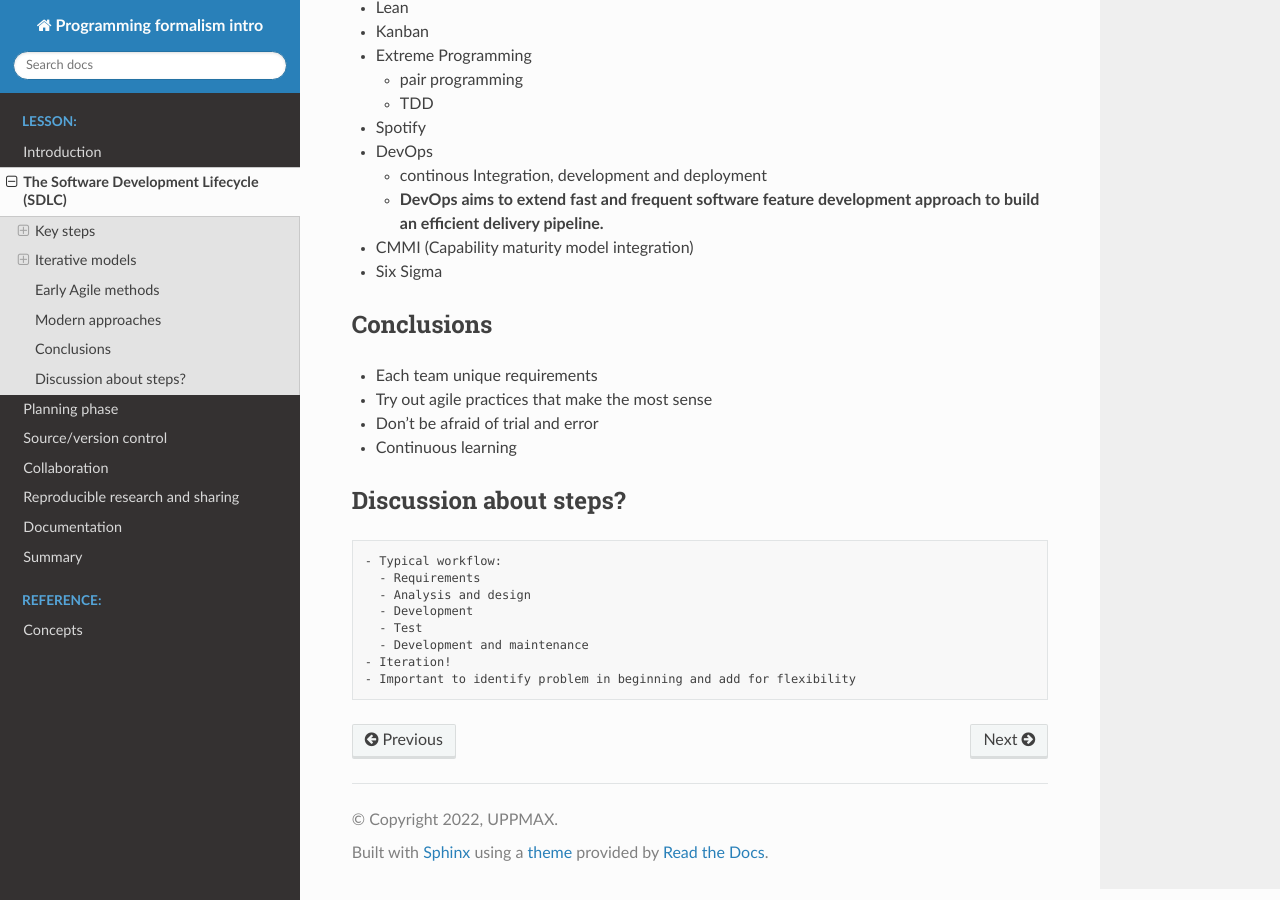
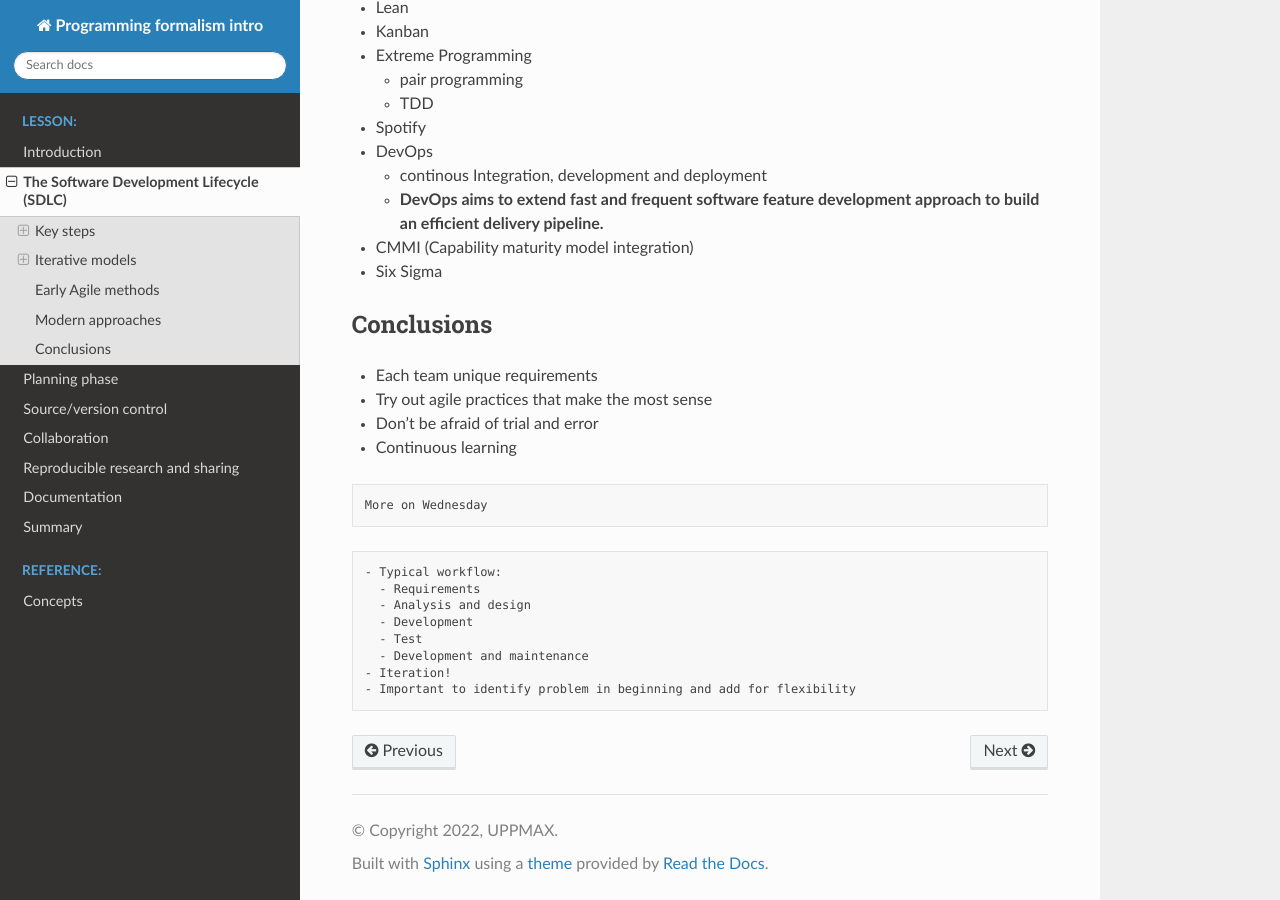
Before and after one commit to UPPMAX/programming_formalisms_intro, a Sphinx documentation site: the page built from doc/sdlc.md, in a window 1280 px wide and 900 px high, scrolled down 2655 px. Built offline with Sphinx 7.4.7 and the Read the Docs theme 2.0.0, drawn with Linux system fonts in a browser that asks for light colours; pages that are not in the unit, such as notebooks, are missing from menus.

Commit message:
Update sdlc.md

````diff
--- a/doc/sdlc.md
+++ b/doc/sdlc.md
@@ -9,6 +9,8 @@
 - We will have an introduction to some the SDLC:s
 - More on Wednesday!!
 ```
+
+
 
 ```{instructor-note}
 - Lecture 15 min
@@ -128,8 +130,9 @@ digraph {
   - Don’t be afraid of trial and error
   - Continuous learning
 
-
-## Discussion about steps?
+```{info}
+More on Wednesday
+```
 
 ```{keypoints}
 - Typical workflow:
````
